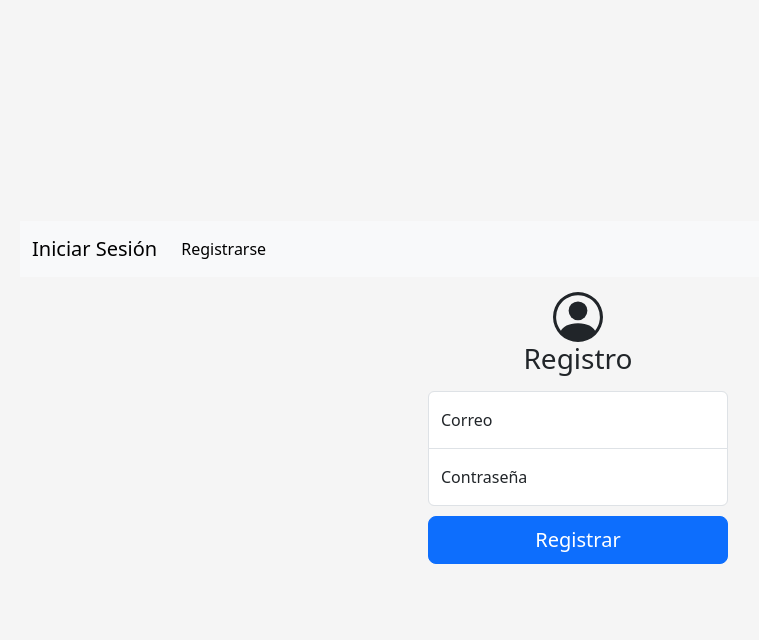
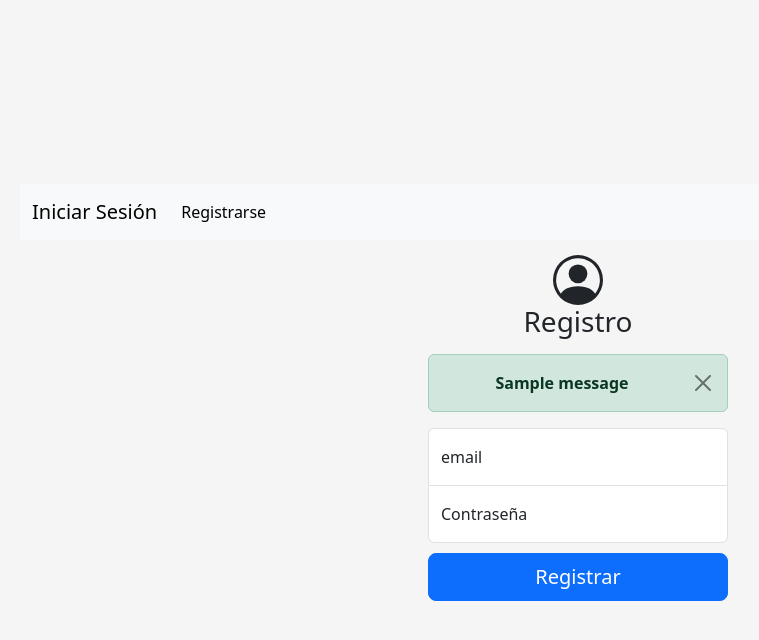
Before and after one commit to Glitch-art/Red-Social-Universitaria, a Flask app: page /new_user in a window 1280 px wide. Shown: the top 640 px of the page, without its empty margins (62-821 px from the left). Run offline with Flask 2, Linux system fonts and the light colour scheme; one stand-in notice (Sample message) is shown.

Commit message:
correo a email, aletas flash añadidas

```diff
--- a/src/app.py
+++ b/src/app.py
@@ -25,19 +25,20 @@ def index():
 def login():
     crearTablaUsers()
     if request.method == 'POST':
-        # print(request.form['correo'])
+        # print(request.form['email'])
         # print(request.form['password'])
-        user = User(0, request.form['correo'], request.form['password'])
+        user = User(0, request.form['email'], request.form['password'])
         logged_user = ModelUser.login(con_bd, user)
         if logged_user != None:
             if logged_user.password:
                 login_user(logged_user)
+                flash("Bienvenido", "success")
                 return redirect(url_for('home'))
             else:
-                print('Contraseña invalida')
+                flash("Contraseña o usuario incorrecto", "danger")
                 return render_template('auth/login.html')
         else:
-            print('Usuario no encontrado')
+            flash("Contraseña o usuario incorrecto", "danger")
             return render_template('auth/login.html')
     else:
         return render_template('auth/login.html')
@@ -51,19 +52,19 @@ def add_user():
   crearTablaUsers()
   cursor = con_bd.cursor()
   form = request.form
-  correo = form['correo']
+  email = form['email']
   password = User.passwordHash(form['password'])
-  if correo and password:
+  if email and password:
     sql = """
     INSERT INTO
       users (
-        correo,
+        email,
         password
       )
       VALUES
       ( %s, %s);
     """
-    cursor.execute(sql,(correo, password))
+    cursor.execute(sql,(email, password))
     con_bd.commit()
     return redirect(url_for('index'))
   else:
@@ -108,6 +109,7 @@ def home():
 @app.route('/logout')
 def logout():
     logout_user()
+    flash("Sesión cerrada correctamente", "success")
     return redirect(url_for('login'))
 
 @app.route('/editar_producto/<int:id>', methods=['POST'])
@@ -145,7 +147,7 @@ def crearTablaUsers():
     cursor.execute('''
         CREATE TABLE IF NOT EXISTS users(
         id serial NOT NULL,
-        correo character varying(50),
+        email character varying(50),
         password character varying(255),
         CONSTRAINT pk_user_id PRIMARY KEY (id)
         );
--- a/src/models/ModelUser.py
+++ b/src/models/ModelUser.py
@@ -6,8 +6,8 @@ class ModelUser():
     def login(self, db, user):
         try:
             cursor = db.cursor()
-            sql = """SELECT id, correo, password FROM users
-                        WHERE correo = '{}'""".format(user.correo)
+            sql = """SELECT id, email, password FROM users
+                        WHERE email = '{}'""".format(user.email)
             cursor.execute(sql)
             row = cursor.fetchone()
             if row != None:
@@ -23,7 +23,7 @@ class ModelUser():
     def get_by_id(self, db, id):
         try:
             cursor = db.cursor()
-            sql = """SELECT id, correo FROM users
+            sql = """SELECT id, email FROM users
                         WHERE id = {}""".format(id)
             cursor.execute(sql)
             row = cursor.fetchone()
--- a/src/models/entities/User.py
+++ b/src/models/entities/User.py
@@ -3,9 +3,9 @@ from flask_login import UserMixin
 
 class User(UserMixin):
 
-    def __init__(self, id, correo, password) -> None:
+    def __init__(self, id, email, password) -> None:
         self.id = id
-        self.correo = correo
+        self.email = email
         self.password = password
 
     @classmethod
--- a/src/templates/auth/login.html
+++ b/src/templates/auth/login.html
@@ -17,9 +17,11 @@
 
     <h1 class="h3 mb-3 fw-normal">Iniciar Sesion</h1>
 
+    {% include "partials/flash.html" %}
+
     <div class="form-floating">
-      <input type="email" class="form-control" id="floatingInput" name="correo" placeholder="name@example.com">
-      <label for="floatingInput">Correo</label>
+      <input type="email" class="form-control" id="floatingInput" name="email" placeholder="name@example.com">
+      <label for="floatingInput">Email</label>
     </div>
     <div class="form-floating">
       <input type="password" class="form-control" id="floatingPassword" name="password" placeholder="Contraseña">
--- a/src/templates/auth/new.html
+++ b/src/templates/auth/new.html
@@ -17,9 +17,11 @@
 
     <h1 class="h3 mb-3 fw-normal">Registro</h1>
 
+    {% include "partials/flash.html" %}
+
     <div class="form-floating">
-      <input type="email" class="form-control" id="floatingInput" name="correo" placeholder="name@example.com">
-      <label for="floatingInput">Correo</label>
+      <input type="email" class="form-control" id="floatingInput" name="email" placeholder="name@example.com">
+      <label for="floatingInput">email</label>
     </div>
     <div class="form-floating">
       <input type="password" class="form-control" id="floatingPassword" name="password" placeholder="Contraseña">
--- /dev/null
+++ b/src/templates/partials/flash.html
@@ -0,0 +1,11 @@
+<!-- Espacio Mensajes Flash -->
+{% with messages = get_flashed_messages(with_categories=true) %}
+{% if messages %}
+    {% for category, message in messages %}
+        <div class="alert alert-success alert-dismissible fade show" role="alert">
+            <strong> {{message}} </strong>
+            <button type="button" class="btn-close" data-bs-dismiss="alert" aria-label="Close"></button>
+        </div>
+    {% endfor %}
+{% endif %}
+{% endwith %}
```
Also changed, not shown: src/templates/home.html (+2 -12 lines).
